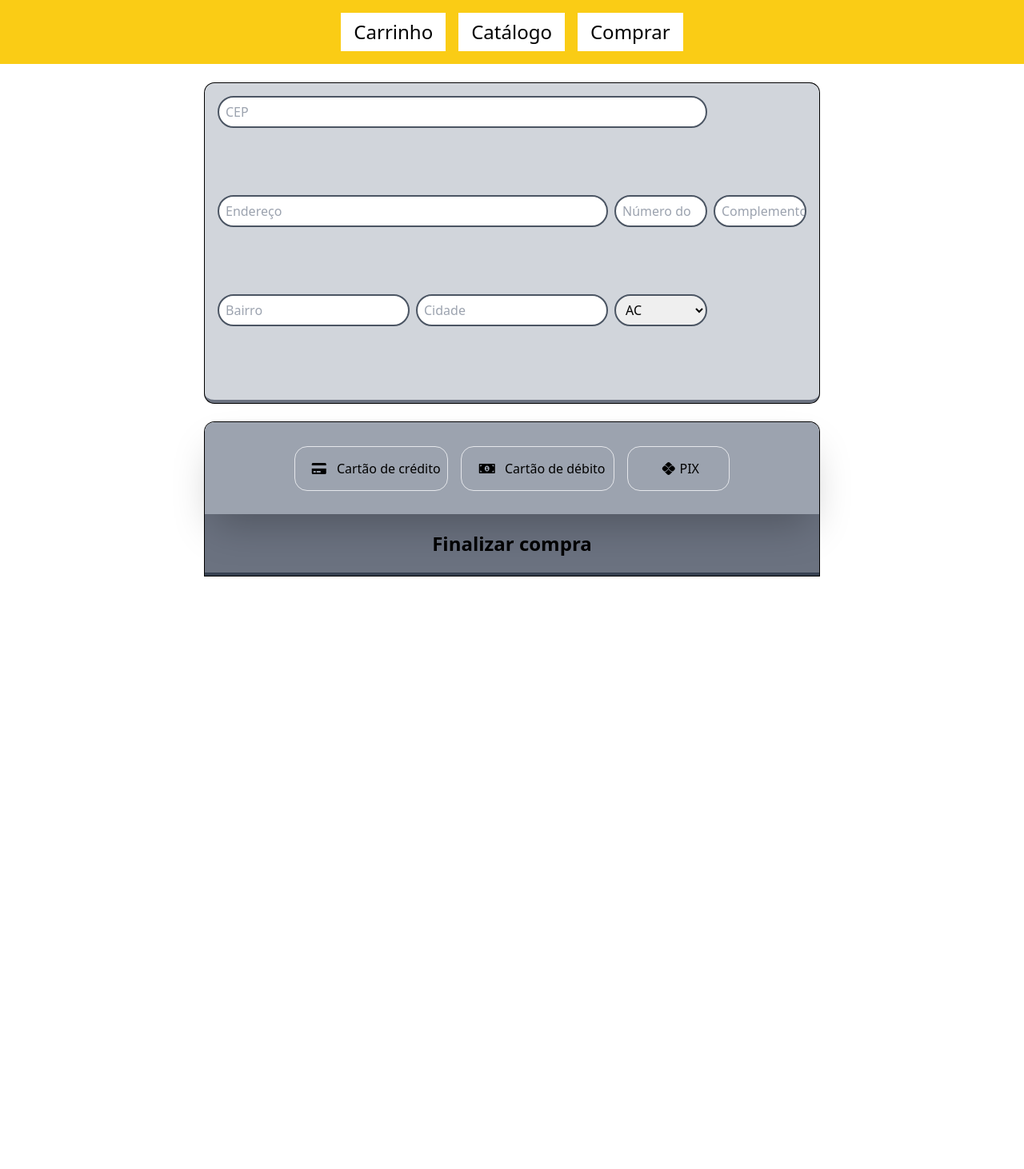
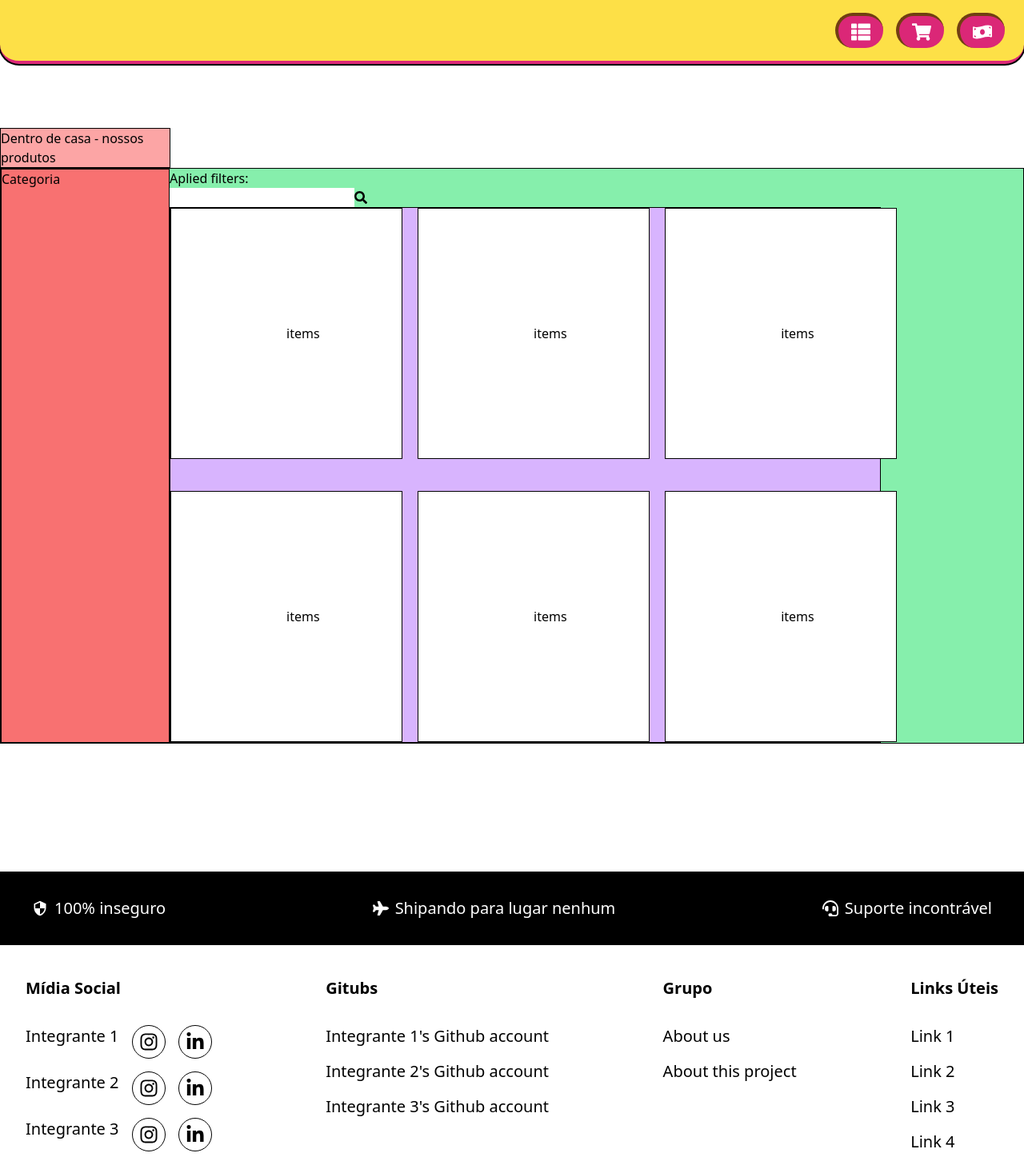
Before and after one commit to fargila/TCC_project, a React (Vite) app: page / in a window 1280 px wide. Shown: the top 1462 px of the page at 80% size. Before the commit the page ends 880 px from the top, so only its background shows below. Built offline with nearby package versions, Linux system fonts and the light colour scheme.

Commit message:
style: estilizando header e footer, forma básica da página de catálogo criada.

```diff
--- a/src/App.tsx
+++ b/src/App.tsx
@@ -1,14 +1,16 @@
 import Header from './components/Header'
 import Catalog from './pages/Catalog'
-import Purchase from './pages/Purchase'
+// import Purchase from './pages/Purchase'
+import Footer from './components/Footer'
 
 function App() {
 
   return (
     <>
       <Header/>
-      {/* <Catalog/> */}
-      <Purchase/>
+      <Catalog/>
+      {/* <Purchase/> */}
+      <Footer/>
     </>
   )
 }
--- a/src/components/Footer.tsx
+++ b/src/components/Footer.tsx
@@ -0,0 +1,61 @@
+import React from 'react'
+import { MdSecurity } from 'react-icons/md';
+import { FaPlane, FaHeadset, FaInstagram, FaLinkedinIn } from 'react-icons/fa';
+
+function Footer() {
+  return (
+    <footer className='flex flex-col justify-center h-auto bottom-0 mb-4'>
+      <div className='w-full bg-black text-white py-8 flex justify-between'>
+        <div className='flex pl-10 text-xl items-center'><MdSecurity/><p className='
+        pl-2 font-medium'>100% inseguro</p></div>
+        <div className='flex  text-xl items-center'><FaPlane/><p className='
+        pl-2 font-medium'>Shipando para lugar nenhum</p></div>
+        <div className='flex pr-10 text-xl items-center'><FaHeadset/><p className='
+        pl-2 font-medium'>Suporte incontrável</p></div>
+      </div>
+      <div className='flex mt-10 justify-between'>
+        <div className='pl-8 text-xl flex flex-col'>
+            <p className='font-bold mb-6'>Mídia Social</p>
+            <div className='flex w-full flex-col'>
+                <div className='flex py-2'>
+                    <p className='mr-4'>Integrante 1</p>
+                    <button className='border border-black rounded-full text-2xl mr-4 p-2 object-cover'><FaInstagram/></button>
+                    <button className='border border-black rounded-full text-2xl p-2 object-cover'><FaLinkedinIn/> </button>
+                </div>
+                <div className='flex py-2'>
+                    <p className='mr-4'>Integrante 2</p>
+                    <button className='border border-black rounded-full text-2xl mr-4 p-2 object-cover'><FaInstagram/></button>
+                    <button className='border border-black rounded-full text-2xl p-2 object-cover'><FaLinkedinIn/> </button>
+                </div>
+                <div className='flex py-2'>
+                    <p className='mr-4'>Integrante 3</p>
+                    <button className='border border-black rounded-full text-2xl mr-4 p-2 object-cover'><FaInstagram/></button>
+                    <button className='border border-black rounded-full text-2xl p-2 object-cover'><FaLinkedinIn/> </button>
+                </div>
+            </div>
+        </div>
+        <div className=' text-xl'>
+            <p className='font-bold mb-6'>Gitubs</p>
+            <p className='py-2'>Integrante 1's Github account</p>
+            <p className='py-2'>Integrante 2's Github account</p>
+            <p className='py-2'>Integrante 3's Github account</p>
+        </div>
+        <div className=' text-xl'>
+            <p className='font-bold mb-6'>Grupo</p>
+            <p className='py-2'>About us</p>
+            <p className='py-2'>About this project</p>
+        </div>
+        <div className='pr-8 text-xl'>
+            <p className='font-bold mb-6'>Links Úteis</p>
+            <p className='py-2'>Link 1</p>
+            <p className='py-2'>Link 2</p>
+            <p className='py-2'>Link 3</p>
+            <p className='py-2'>Link 4</p>
+            <p className='py-2'>Link 5</p>
+        </div>
+      </div>
+    </footer>
+  )
+}
+
+export default Footer
--- a/src/components/Header.tsx
+++ b/src/components/Header.tsx
@@ -1,11 +1,15 @@
-import React from 'react'
+import { FaThList, FaShoppingCart, FaMoneyBillWave } from "react-icons/fa";
 
 function Header() {
   return (
-    <header className='flex justify-center p-4 text-2xl bg-yellow-400'>
-      <button className=' bg-white mx-2 px-4 py-2'>Carrinho</button>
-      <button className=' bg-white mx-2 px-4 py-2'>Catálogo</button>
-      <button className=' bg-white mx-2 px-4 py-2'>Comprar</button>
+    <header className='z-50 flex justify-end p-4 text-2xl bg-yellow-300 rounded-b-3xl
+    border-b-4 border-pink-600 ring-2 ring-black fixed w-full top-0'>
+      <button className=' mx-2 px-4 py-2 relative bg-pink-600 text-white
+      rounded-full border-t-4 border-l-4 border-yellow-900'><FaThList/></button>
+      <button className=' mx-2 px-4 py-2 relative bg-pink-600 text-white
+      rounded-full border-t-4 border-l-4 border-yellow-900'><FaShoppingCart/></button>
+      <button className=' mx-2 px-4 py-2 relative bg-pink-600 text-white
+      rounded-full border-t-4 border-l-4 border-yellow-900'><FaMoneyBillWave/></button>
     </header>
   )
 }
--- a/src/pages/Catalog.tsx
+++ b/src/pages/Catalog.tsx
@@ -1,10 +1,34 @@
 import React from 'react'
-import Item from '../components/Item'
+// import Item from '../components/Item'
+import { FaSearch } from "react-icons/fa";
 
 function Catalog() {
   return (
-    <div className='bg-blue-200 w-full h-screen'>
-      <Item/>
+    <div className='h-auto flex justify-center flex-col my-40'>
+      <div className='border border-black bg-red-300 h-auto w-1/6'>
+        <p>Dentro de casa - nossos produtos</p>
+      </div>
+      <div className='border border-black bg-green-300 h-auto flex w-full'>
+        <div className='border border-black bg-red-400 w-1/6'><p>Categoria</p></div>
+        <div className='flex flex-col'>
+          <div>
+            <p>Aplied filters:</p>
+            <div className='flex'>
+              <input type="text" name="" id="" />
+              <button><FaSearch/></button>
+            </div>
+          </div>
+          <div className='border border-black bg-purple-300 w-5/6 h-auto grid grid-cols-3 gap-10'>
+            <p className='bg-white p-36 border-black border'>items</p>
+            <p className='bg-white p-36 border-black border'>items</p>
+            <p className='bg-white p-36 border-black border'>items</p>
+            <p className='bg-white p-36 border-black border'>items</p>
+            <p className='bg-white p-36 border-black border'>items</p>
+            <p className='bg-white p-36 border-black border'>items</p>
+          </div>
+        </div>
+      </div>
+      {/* <Item/> */}
     </div>
   )
 }
--- a/src/pages/Purchase.tsx
+++ b/src/pages/Purchase.tsx
@@ -7,8 +7,9 @@ const Purchase = () => {
 
     const [ufs, setUfs] = useState('')
     return (
-        <div className='h-auto flex justify-center'>
+        <div className='h-auto flex justify-center mt-28 mb-72'>
             <form  className='h-screen w-3/5 items-center' action="">
+                <h1 className='my-10 text-4xl font-bold'>Finalizar Compra</h1>
                 <div className='grid grid-cols-6 gap-2 p-4 bg-gray-300 h-3/6 my-6 rounded-xl
                 border-b-4 border-gray-500 ring-1 ring-black'>
                     <input className='h-10 rounded-3xl pl-2 col-span-5 border-2 border-gray-600'
@@ -30,8 +31,8 @@ const Purchase = () => {
                         ))
                     }</select>
                 </div>
-                <div className='h-48 ring-1 ring-black rounded-t-xl'>
-                    <div className='z-10 flex bg-gray-400 justify-center h-3/5 rounded-t-xl items-center shadow-2xl relative'>
+                <div className='h-auto ring-1 ring-black rounded-t-xl'>
+                    <div className='py-4 z-10 flex bg-gray-400 justify-center h-3/5 rounded-t-xl items-center shadow-2xl relative'>
                         <button className='px-2 m-2 border rounded-2xl h-14 w-3/12
                         flex justify-center items-center'><FaCreditCard className='flex justify-center max-h-full w-1/4'/>Cartão de crédito</button>
                         <button className='px-2 m-2 border rounded-2xl h-14 w-3/12
@@ -39,8 +40,24 @@ const Purchase = () => {
                         <button className='px-2 m-2 border rounded-2xl h-14 w-2/12
                         flex justify-center items-center'><FaPix className='flex justify-center max-h-full w-1/4'/>PIX</button>
                     </div>
-                    <div className='z-0 flex bg-gray-500 justify-center h-2/5  border-b-4 border-gray-700 text-2xl font-semibold'>
-                        <button className='w-full h-auto' type='submit'>Finalizar compra</button>
+                    <div className='z-0'>
+                        <div className='flex justify-center flex-col items-center bg-gray-400 py-2'>
+                            <div className='flex w-3/5 justify-between text-2xl font-medium'>
+                                <p>Compras:</p>
+                                <p>R$xx.xx</p>
+                            </div>
+                            <div className='flex w-3/5 justify-between text-2xl font-medium my-4'>
+                                <p>Frete:</p>
+                                <p>R$yy.yy</p>
+                            </div>
+                            <div className='flex w-3/5 justify-between text-3xl font-semibold'>
+                                <p>Total:</p>
+                                <p>R$zz.zz</p>
+                            </div>
+                        </div>
+                        <div className='h-16 flex bg-gray-500 justify-center border-b-4 border-gray-700 text-2xl font-semibold'>
+                            <button className='w-full h-auto' type='submit'>Finalizar compra</button>
+                        </div>
                     </div>
                 </div>
             </form>
--- a/src/styles/output.css
+++ b/src/styles/output.css
@@ -554,56 +554,64 @@ video {
   --tw-contain-style:  ;
 }
 
-.invisible {
-  visibility: hidden;
+.fixed {
+  position: fixed;
 }
 
 .relative {
   position: relative;
 }
 
-.z-10 {
-  z-index: 10;
+.bottom-0 {
+  bottom: 0px;
+}
+
+.top-0 {
+  top: 0px;
 }
 
 .z-0 {
   z-index: 0;
 }
 
-.col-span-3 {
-  grid-column: span 3 / span 3;
+.z-10 {
+  z-index: 10;
+}
+
+.z-50 {
+  z-index: 50;
+}
+
+.order-3 {
+  order: 3;
+}
+
+.col-span-1 {
+  grid-column: span 1 / span 1;
 }
 
 .col-span-2 {
   grid-column: span 2 / span 2;
 }
 
-.col-span-1 {
-  grid-column: span 1 / span 1;
+.col-span-4 {
+  grid-column: span 4 / span 4;
 }
 
 .col-span-5 {
   grid-column: span 5 / span 5;
 }
 
-.col-span-4 {
-  grid-column: span 4 / span 4;
-}
-
-.row-span-2 {
-  grid-row: span 2 / span 2;
+.m-2 {
+  margin: 0.5rem;
 }
 
 .m-4 {
   margin: 1rem;
 }
 
-.m-2 {
-  margin: 0.5rem;
-}
-
-.m-0 {
-  margin: 0px;
+.m-6 {
+  margin: 1.5rem;
 }
 
 .mx-2 {
@@ -611,14 +619,52 @@ video {
   margin-right: 0.5rem;
 }
 
-.my-2 {
-  margin-top: 0.5rem;
-  margin-bottom: 0.5rem;
+.my-10 {
+  margin-top: 2.5rem;
+  margin-bottom: 2.5rem;
+}
+
+.my-4 {
+  margin-top: 1rem;
+  margin-bottom: 1rem;
 }
 
 .my-6 {
   margin-top: 1.5rem;
   margin-bottom: 1.5rem;
+}
+
+.my-40 {
+  margin-top: 10rem;
+  margin-bottom: 10rem;
+}
+
+.mb-4 {
+  margin-bottom: 1rem;
+}
+
+.mb-6 {
+  margin-bottom: 1.5rem;
+}
+
+.mb-72 {
+  margin-bottom: 18rem;
+}
+
+.mr-4 {
+  margin-right: 1rem;
+}
+
+.mt-10 {
+  margin-top: 2.5rem;
+}
+
+.mt-28 {
+  margin-top: 7rem;
+}
+
+.mt-40 {
+  margin-top: 10rem;
 }
 
 .flex {
@@ -633,223 +679,162 @@ video {
   height: 2.5rem;
 }
 
-.h-screen {
-  height: 100vh;
+.h-14 {
+  height: 3.5rem;
 }
 
-.h-1\/2 {
-  height: 50%;
-}
-
-.h-full {
-  height: 100%;
-}
-
-.h-2\/4 {
-  height: 50%;
-}
-
-.h-3\/4 {
-  height: 75%;
+.h-16 {
+  height: 4rem;
 }
 
 .h-2\/5 {
   height: 40%;
 }
 
-.h-2\/6 {
-  height: 33.333333%;
+.h-3\/5 {
+  height: 60%;
 }
 
-.h-1\/6 {
-  height: 16.666667%;
+.h-3\/6 {
+  height: 50%;
 }
 
 .h-auto {
   height: auto;
 }
 
-.h-2\/3 {
-  height: 66.666667%;
-}
-
-.h-1\/3 {
-  height: 33.333333%;
-}
-
-.h-32 {
-  height: 8rem;
-}
-
-.h-96 {
-  height: 24rem;
-}
-
-.h-3\/6 {
-  height: 50%;
+.h-screen {
+  height: 100vh;
 }
 
 .h-4\/5 {
   height: 80%;
 }
 
-.h-5\/6 {
-  height: 83.333333%;
+.max-h-full {
+  max-height: 100%;
 }
 
-.h-4 {
-  height: 1rem;
-}
-
-.h-1\/5 {
-  height: 20%;
-}
-
-.h-max {
-  height: -moz-max-content;
-  height: max-content;
-}
-
-.h-3\/5 {
-  height: 60%;
-}
-
-.h-48 {
-  height: 12rem;
-}
-
-.h-14 {
-  height: 3.5rem;
-}
-
-.max-h-full {
-  max-height: 100%;
+.w-1\/4 {
+  width: 25%;
 }
 
 .w-1\/6 {
   width: 16.666667%;
 }
 
+.w-2\/12 {
+  width: 16.666667%;
+}
+
+.w-3\/12 {
+  width: 25%;
+}
+
+.w-3\/5 {
+  width: 60%;
+}
+
 .w-full {
   width: 100%;
+}
+
+.w-2\/5 {
+  width: 40%;
+}
+
+.w-1\/5 {
+  width: 20%;
+}
+
+.w-4\/5 {
+  width: 80%;
 }
 
 .w-3\/4 {
   width: 75%;
 }
 
-.w-4\/5 {
-  width: 80%;
+.w-5\/6 {
+  width: 83.333333%;
 }
 
-.w-3\/5 {
-  width: 60%;
+.w-4\/6 {
+  width: 66.666667%;
 }
 
-.w-2\/4 {
-  width: 50%;
-}
-
-.w-1\/5 {
-  width: 20%;
-}
-
-.w-2\/5 {
-  width: 40%;
-}
-
-.w-2\/6 {
-  width: 33.333333%;
-}
-
-.w-1\/12 {
-  width: 8.333333%;
-}
-
-.w-2\/12 {
-  width: 16.666667%;
-}
-
-.w-4\/12 {
-  width: 33.333333%;
-}
-
-.w-3\/12 {
-  width: 25%;
-}
-
-.w-1\/3 {
-  width: 33.333333%;
-}
-
-.w-1\/4 {
-  width: 25%;
-}
-
-.grid-cols-4 {
-  grid-template-columns: repeat(4, minmax(0, 1fr));
-}
-
-.grid-cols-5 {
-  grid-template-columns: repeat(5, minmax(0, 1fr));
+.grid-cols-6 {
+  grid-template-columns: repeat(6, minmax(0, 1fr));
 }
 
 .grid-cols-3 {
   grid-template-columns: repeat(3, minmax(0, 1fr));
 }
 
-.grid-cols-6 {
-  grid-template-columns: repeat(6, minmax(0, 1fr));
+.flex-col {
+  flex-direction: column;
 }
 
-.flex-col {
-  flex-direction: column;
+.flex-wrap {
+  flex-wrap: wrap;
+}
+
+.flex-nowrap {
+  flex-wrap: nowrap;
 }
 
 .items-center {
   align-items: center;
 }
 
+.justify-end {
+  justify-content: flex-end;
+}
+
 .justify-center {
   justify-content: center;
+}
+
+.justify-between {
+  justify-content: space-between;
+}
+
+.gap-2 {
+  gap: 0.5rem;
 }
 
 .gap-4 {
   gap: 1rem;
 }
 
-.gap-2 {
-  gap: 0.5rem;
+.gap-10 {
+  gap: 2.5rem;
+}
+
+.rounded-2xl {
+  border-radius: 1rem;
 }
 
 .rounded-3xl {
   border-radius: 1.5rem;
 }
 
+.rounded-full {
+  border-radius: 9999px;
+}
+
 .rounded-xl {
   border-radius: 0.75rem;
 }
 
-.rounded-2xl {
-  border-radius: 1rem;
-}
-
-.rounded-t-2xl {
-  border-top-left-radius: 1rem;
-  border-top-right-radius: 1rem;
+.rounded-b-3xl {
+  border-bottom-right-radius: 1.5rem;
+  border-bottom-left-radius: 1.5rem;
 }
 
 .rounded-t-xl {
   border-top-left-radius: 0.75rem;
   border-top-right-radius: 0.75rem;
-}
-
-.rounded-bl-3xl {
-  border-bottom-left-radius: 1.5rem;
-}
-
-.border-4 {
-  border-width: 4px;
 }
 
 .border {
@@ -860,24 +845,20 @@ video {
   border-width: 2px;
 }
 
-.border-b-2 {
-  border-bottom-width: 2px;
-}
-
-.border-r-2 {
-  border-right-width: 2px;
+.border-4 {
+  border-width: 4px;
 }
 
 .border-b-4 {
   border-bottom-width: 4px;
 }
 
-.border-r-4 {
-  border-right-width: 4px;
+.border-l-4 {
+  border-left-width: 4px;
 }
 
-.border-l-2 {
-  border-left-width: 2px;
+.border-t-4 {
+  border-top-width: 4px;
 }
 
 .border-black {
@@ -890,11 +871,6 @@ video {
   border-color: rgb(107 114 128 / var(--tw-border-opacity));
 }
 
-.border-gray-400 {
-  --tw-border-opacity: 1;
-  border-color: rgb(156 163 175 / var(--tw-border-opacity));
-}
-
 .border-gray-600 {
   --tw-border-opacity: 1;
   border-color: rgb(75 85 99 / var(--tw-border-opacity));
@@ -903,6 +879,26 @@ video {
 .border-gray-700 {
   --tw-border-opacity: 1;
   border-color: rgb(55 65 81 / var(--tw-border-opacity));
+}
+
+.border-pink-600 {
+  --tw-border-opacity: 1;
+  border-color: rgb(219 39 119 / var(--tw-border-opacity));
+}
+
+.border-yellow-800 {
+  --tw-border-opacity: 1;
+  border-color: rgb(133 77 14 / var(--tw-border-opacity));
+}
+
+.border-yellow-900 {
+  --tw-border-opacity: 1;
+  border-color: rgb(113 63 18 / var(--tw-border-opacity));
+}
+
+.bg-black {
+  --tw-bg-opacity: 1;
+  background-color: rgb(0 0 0 / var(--tw-bg-opacity));
 }
 
 .bg-blue-200 {
@@ -925,18 +921,84 @@ video {
   background-color: rgb(107 114 128 / var(--tw-bg-opacity));
 }
 
+.bg-pink-600 {
+  --tw-bg-opacity: 1;
+  background-color: rgb(219 39 119 / var(--tw-bg-opacity));
+}
+
 .bg-white {
   --tw-bg-opacity: 1;
   background-color: rgb(255 255 255 / var(--tw-bg-opacity));
 }
 
-.bg-yellow-400 {
+.bg-yellow-300 {
   --tw-bg-opacity: 1;
-  background-color: rgb(250 204 21 / var(--tw-bg-opacity));
+  background-color: rgb(253 224 71 / var(--tw-bg-opacity));
+}
+
+.bg-green-200 {
+  --tw-bg-opacity: 1;
+  background-color: rgb(187 247 208 / var(--tw-bg-opacity));
+}
+
+.bg-purple-200 {
+  --tw-bg-opacity: 1;
+  background-color: rgb(233 213 255 / var(--tw-bg-opacity));
+}
+
+.bg-red-200 {
+  --tw-bg-opacity: 1;
+  background-color: rgb(254 202 202 / var(--tw-bg-opacity));
+}
+
+.bg-green-300 {
+  --tw-bg-opacity: 1;
+  background-color: rgb(134 239 172 / var(--tw-bg-opacity));
+}
+
+.bg-purple-300 {
+  --tw-bg-opacity: 1;
+  background-color: rgb(216 180 254 / var(--tw-bg-opacity));
+}
+
+.bg-red-300 {
+  --tw-bg-opacity: 1;
+  background-color: rgb(252 165 165 / var(--tw-bg-opacity));
+}
+
+.bg-red-400 {
+  --tw-bg-opacity: 1;
+  background-color: rgb(248 113 113 / var(--tw-bg-opacity));
+}
+
+.object-cover {
+  -o-object-fit: cover;
+     object-fit: cover;
+}
+
+.p-2 {
+  padding: 0.5rem;
 }
 
 .p-4 {
   padding: 1rem;
+}
+
+.p-10 {
+  padding: 2.5rem;
+}
+
+.p-36 {
+  padding: 9rem;
+}
+
+.p-20 {
+  padding: 5rem;
+}
+
+.px-2 {
+  padding-left: 0.5rem;
+  padding-right: 0.5rem;
 }
 
 .px-4 {
@@ -949,17 +1011,39 @@ video {
   padding-bottom: 0.5rem;
 }
 
-.px-2 {
-  padding-left: 0.5rem;
-  padding-right: 0.5rem;
+.py-4 {
+  padding-top: 1rem;
+  padding-bottom: 1rem;
+}
+
+.py-8 {
+  padding-top: 2rem;
+  padding-bottom: 2rem;
+}
+
+.py-1 {
+  padding-top: 0.25rem;
+  padding-bottom: 0.25rem;
+}
+
+.pl-10 {
+  padding-left: 2.5rem;
 }
 
 .pl-2 {
   padding-left: 0.5rem;
 }
 
-.pl-10 {
-  padding-left: 2.5rem;
+.pl-8 {
+  padding-left: 2rem;
+}
+
+.pr-10 {
+  padding-right: 2.5rem;
+}
+
+.pr-8 {
+  padding-right: 2rem;
 }
 
 .text-2xl {
@@ -967,18 +1051,36 @@ video {
   line-height: 2rem;
 }
 
+.text-3xl {
+  font-size: 1.875rem;
+  line-height: 2.25rem;
+}
+
+.text-4xl {
+  font-size: 2.25rem;
+  line-height: 2.5rem;
+}
+
+.text-xl {
+  font-size: 1.25rem;
+  line-height: 1.75rem;
+}
+
 .font-bold {
   font-weight: 700;
+}
+
+.font-medium {
+  font-weight: 500;
 }
 
 .font-semibold {
   font-weight: 600;
 }
 
-.shadow-sm {
-  --tw-shadow: 0 1px 2px 0 rgb(0 0 0 / 0.05);
-  --tw-shadow-colored: 0 1px 2px 0 var(--tw-shadow-color);
-  box-shadow: var(--tw-ring-offset-shadow, 0 0 #0000), var(--tw-ring-shadow, 0 0 #0000), var(--tw-shadow);
+.text-white {
+  --tw-text-opacity: 1;
+  color: rgb(255 255 255 / var(--tw-text-opacity));
 }
 
 .shadow-2xl {
@@ -993,7 +1095,18 @@ video {
   box-shadow: var(--tw-ring-offset-shadow), var(--tw-ring-shadow), var(--tw-shadow, 0 0 #0000);
 }
 
+.ring-2 {
+  --tw-ring-offset-shadow: var(--tw-ring-inset) 0 0 0 var(--tw-ring-offset-width) var(--tw-ring-offset-color);
+  --tw-ring-shadow: var(--tw-ring-inset) 0 0 0 calc(2px + var(--tw-ring-offset-width)) var(--tw-ring-color);
+  box-shadow: var(--tw-ring-offset-shadow), var(--tw-ring-shadow), var(--tw-shadow, 0 0 #0000);
+}
+
 .ring-black {
   --tw-ring-opacity: 1;
   --tw-ring-color: rgb(0 0 0 / var(--tw-ring-opacity));
 }
+
+.hover\:px-2:hover {
+  padding-left: 0.5rem;
+  padding-right: 0.5rem;
+}
```
